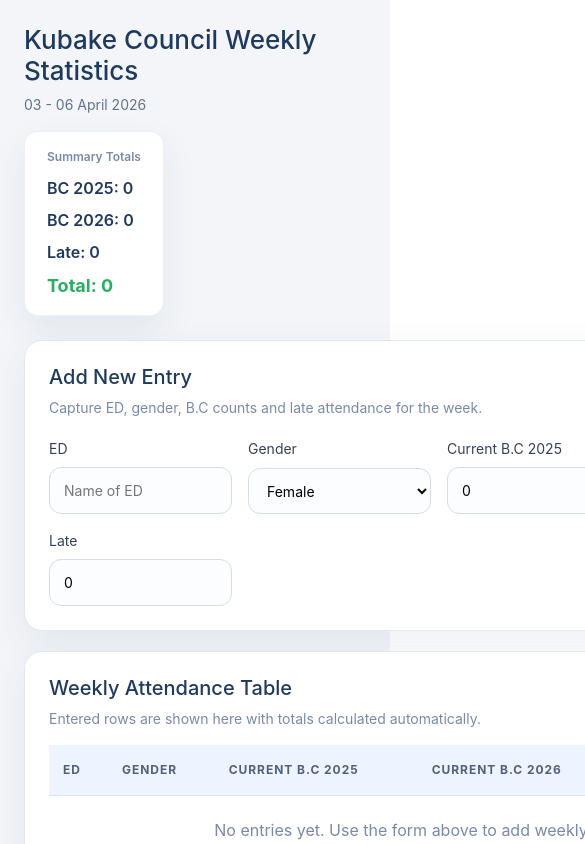
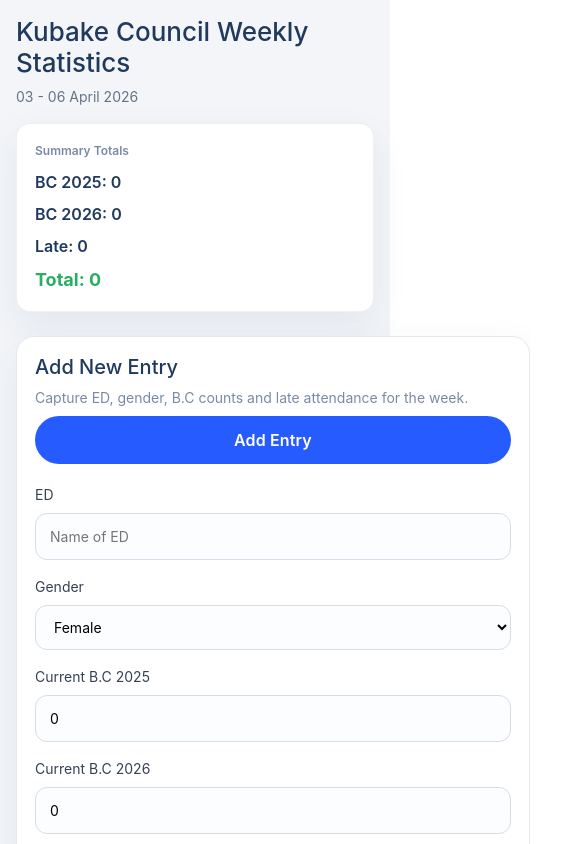
Before and after one commit to SimonThoabaladev/H.A-weekly-stats, a React (Create React App) app: page / in a window 390 px wide. Shown: the top 844 px of the page, 585 px wide, since content can reach past the window. Built offline with nearby package versions, Linux system fonts and the light colour scheme.

Commit message:
Update weekly stats

```diff
--- /dev/null
+++ b/src/components/WeeklyStats.css
@@ -0,0 +1,139 @@
+.weekly-stats-page {
+  padding: 24px;
+  min-height: 100vh;
+  background-color: #f3f5f8;
+  font-family: -apple-system, BlinkMacSystemFont, "Segoe UI", Roboto, sans-serif;
+}
+
+.weekly-stats-header {
+  margin-bottom: 24px;
+  display: flex;
+  justify-content: space-between;
+  align-items: flex-end;
+  flex-wrap: wrap;
+  gap: 16px;
+}
+
+.weekly-stats-summary {
+  background: white;
+  padding: 16px 22px;
+  border-radius: 14px;
+  box-shadow: 0 14px 35px rgba(38, 63, 121, 0.08);
+  border: 1px solid rgba(99, 126, 164, 0.12);
+  min-width: 240px;
+}
+
+.weekly-stats-sections {
+  display: grid;
+  grid-template-columns: 1fr;
+  gap: 20px;
+}
+
+.weekly-stats-card {
+  background: white;
+  padding: 24px;
+  border-radius: 18px;
+  box-shadow: 0 14px 38px rgba(52, 79, 123, 0.08);
+  border: 1px solid #e3e8ef;
+}
+
+.weekly-stats-card-header {
+  margin-bottom: 20px;
+  display: flex;
+  justify-content: space-between;
+  align-items: center;
+  flex-wrap: wrap;
+  gap: 12px;
+}
+
+.weekly-stats-form-grid {
+  display: grid;
+  grid-template-columns: repeat(auto-fit, minmax(180px, 1fr));
+  gap: 16px;
+}
+
+.weekly-stats-table-wrapper {
+  overflow-x: auto;
+}
+
+.weekly-stats-table {
+  width: 100%;
+  min-width: 780px;
+  border-collapse: collapse;
+}
+
+.weekly-stats-table th,
+.weekly-stats-table td {
+  padding: 16px 14px;
+}
+
+.weekly-stats-remove-button {
+  background: transparent;
+  border: 1px solid #d7dde7;
+  border-radius: 10px;
+  color: #c0392b;
+  padding: 8px 12px;
+  cursor: pointer;
+  font-size: 13px;
+}
+
+@media (max-width: 880px) {
+  .weekly-stats-summary,
+  .weekly-stats-card {
+    padding: 20px;
+  }
+
+  .weekly-stats-table {
+    min-width: 600px;
+  }
+}
+
+@media (max-width: 640px) {
+  .weekly-stats-header,
+  .weekly-stats-card-header {
+    flex-direction: column;
+    align-items: stretch;
+  }
+
+  .weekly-stats-summary {
+    width: 100%;
+    min-width: unset;
+  }
+
+  .weekly-stats-card {
+    padding: 20px;
+  }
+
+  .weekly-stats-table {
+    min-width: 520px;
+  }
+
+  .weekly-stats-table th,
+  .weekly-stats-table td {
+    padding: 12px 10px;
+    font-size: 13px;
+  }
+}
+
+@media (max-width: 480px) {
+  .weekly-stats-page {
+    padding: 16px;
+  }
+
+  .weekly-stats-card,
+  .weekly-stats-summary {
+    padding: 18px;
+  }
+
+  .weekly-stats-table {
+    min-width: 100%;
+  }
+
+  .weekly-stats-card-header {
+    gap: 8px;
+  }
+
+  .weekly-stats-form-grid {
+    grid-template-columns: 1fr;
+  }
+}
--- a/src/components/WeeklyStats.tsx
+++ b/src/components/WeeklyStats.tsx
@@ -1,4 +1,5 @@
 import React, { useMemo, useState } from 'react';
+import './WeeklyStats.css';
 
 interface WeeklyStatRow {
   id: number;
@@ -57,20 +58,8 @@ const WeeklyStats: React.FC = () => {
   };
 
   return (
-    <div style={{
-      padding: '24px',
-      minHeight: '100vh',
-      backgroundColor: '#f3f5f8',
-      fontFamily: '-apple-system, BlinkMacSystemFont, "Segoe UI", Roboto, sans-serif'
-    }}>
-      <div style={{
-        marginBottom: '24px',
-        display: 'flex',
-        justifyContent: 'space-between',
-        alignItems: 'flex-end',
-        flexWrap: 'wrap',
-        gap: '16px'
-      }}>
+    <div className="weekly-stats-page">
+      <div className="weekly-stats-header">
         <div>
           <h1 style={{
             fontSize: '26px',
@@ -87,13 +76,7 @@ const WeeklyStats: React.FC = () => {
             03 - 06 April 2026
           </p>
         </div>
-        <div style={{
-          background: 'white',
-          padding: '16px 22px',
-          borderRadius: '14px',
-          boxShadow: '0 14px 35px rgba(38, 63, 121, 0.08)',
-          border: '1px solid rgba(99, 126, 164, 0.12)'
-        }}>
+        <div className="weekly-stats-summary">
           <div style={{ fontSize: '12px', color: '#7a8aa6', marginBottom: '10px', fontWeight: 600 }}>
             Summary Totals
           </div>
@@ -106,26 +89,9 @@ const WeeklyStats: React.FC = () => {
         </div>
       </div>
 
-      <div style={{
-        display: 'grid',
-        gridTemplateColumns: '1fr',
-        gap: '20px'
-      }}>
-        <section style={{
-          background: 'white',
-          padding: '24px',
-          borderRadius: '18px',
-          boxShadow: '0 14px 38px rgba(52, 79, 123, 0.08)',
-          border: '1px solid #e3e8ef'
-        }}>
-          <div style={{
-            marginBottom: '20px',
-            display: 'flex',
-            justifyContent: 'space-between',
-            alignItems: 'center',
-            flexWrap: 'wrap',
-            gap: '12px'
-          }}>
+      <div className="weekly-stats-sections">
+        <section className="weekly-stats-card">
+          <div className="weekly-stats-card-header">
             <div>
               <h2 style={{
                 margin: 0,
@@ -155,11 +121,7 @@ const WeeklyStats: React.FC = () => {
             </button>
           </div>
 
-          <div style={{
-            display: 'grid',
-            gridTemplateColumns: 'repeat(auto-fit, minmax(180px, 1fr))',
-            gap: '16px'
-          }}>
+          <div className="weekly-stats-form-grid">
             <label style={{ display: 'grid', gap: '8px', fontSize: '14px', color: '#354155' }}>
               ED
               <input
@@ -259,21 +221,8 @@ const WeeklyStats: React.FC = () => {
           </div>
         </section>
 
-        <section style={{
-          background: 'white',
-          padding: '24px',
-          borderRadius: '18px',
-          boxShadow: '0 14px 38px rgba(52, 79, 123, 0.08)',
-          border: '1px solid #e3e8ef'
-        }}>
-          <div style={{
-            marginBottom: '16px',
-            display: 'flex',
-            justifyContent: 'space-between',
-            alignItems: 'center',
-            flexWrap: 'wrap',
-            gap: '8px'
-          }}>
+        <section className="weekly-stats-card">
+          <div className="weekly-stats-card-header">
             <div>
               <h2 style={{
                 margin: 0,
@@ -295,12 +244,8 @@ const WeeklyStats: React.FC = () => {
             </span>
           </div>
 
-          <div style={{ overflowX: 'auto' }}>
-            <table style={{
-              width: '100%',
-              minWidth: '780px',
-              borderCollapse: 'collapse'
-            }}>
+          <div className="weekly-stats-table-wrapper">
+            <table className="weekly-stats-table">
               <thead>
                 <tr style={{ backgroundColor: '#eef4ff' }}>
                   {['ED', 'Gender', 'Current B.C 2025', 'Current B.C 2026', 'Late', 'Total', ''].map((heading) => (
@@ -332,15 +277,7 @@ const WeeklyStats: React.FC = () => {
                     <td style={{ padding: '14px' }}>
                       <button
                         onClick={() => handleRemove(row.id)}
-                        style={{
-                          background: 'transparent',
-                          border: '1px solid #d7dde7',
-                          borderRadius: '10px',
-                          color: '#c0392b',
-                          padding: '8px 12px',
-                          cursor: 'pointer',
-                          fontSize: '13px'
-                        }}
+                        className="weekly-stats-remove-button"
                       >
                         Remove
                       </button>
```
